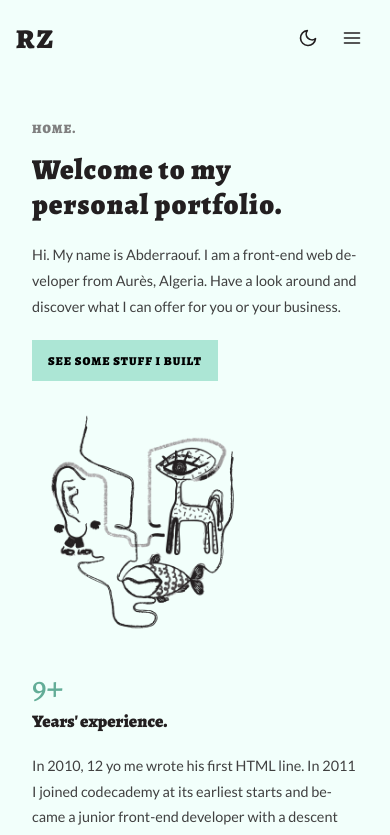
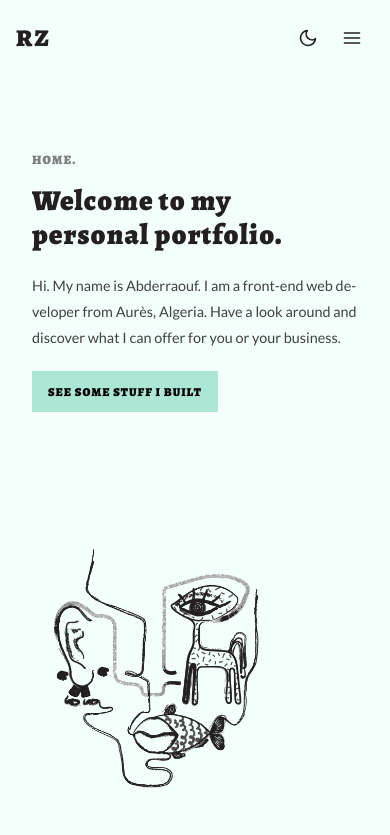
Before and after one commit to rofazayn/portfolio-remastered, a React (Create React App) app: page /home in a window 390 px wide. Shown: the top 835 px of the page. Built offline with nearby package versions, Linux system fonts and the light colour scheme.

Commit message:
Major responsivity update

```diff
--- a/src/AppStyled.js
+++ b/src/AppStyled.js
@@ -59,6 +59,27 @@ const SApp = styled.div`
       font-size: 0.9rem;
     }
   }
+
+  .top {
+    width: 100%;
+    height: 100%;
+    min-height: 100vh;
+    padding-bottom: 5vh;
+    @media (max-width: 992px) {
+      padding-top: 100px;
+      padding-bottom: 0;
+    }
+    display: flex;
+    justify-content: space-around;
+    align-items: center;
+
+    @media (max-width: 768px) {
+      flex-direction: column;
+    }
+    .section {
+      width: 100%;
+    }
+  }
 `;
 
 export default SApp;
--- a/src/components/Container/Container.js
+++ b/src/components/Container/Container.js
@@ -5,7 +5,7 @@ const SContainer = styled.div`
   width: 100%;
   max-width: 1200px;
   margin: 0 auto;
-  padding: 0 2rem;
+  padding: 0 4rem;
   @media (max-width: 1200px) {
     max-width: 992px;
   }
@@ -14,6 +14,7 @@ const SContainer = styled.div`
   }
   @media (max-width: 768px) {
     max-width: 576px;
+    padding: 0 2rem;
   }
   @media (max-width: 576px) {
     max-width: 400px;
--- a/src/components/Hero/Hero.js
+++ b/src/components/Hero/Hero.js
@@ -1,6 +1,6 @@
 import React, { useEffect, useRef } from 'react';
 import styled from 'styled-components';
-import { ReactComponent as SquareIcon } from '../../assets/icons/square.svg';
+// import { ReactComponent as SquareIcon } from '../../assets/icons/square.svg';
 import Button from '../../components/Button/Button';
 import { Link } from 'react-router-dom';
 import {
@@ -13,7 +13,6 @@ const SHero = styled.div`
   display: flex;
   flex-direction: column;
   width: 100%;
-  min-height: 100%;
   align-items: flex-start;
   justify-content: center;
 
@@ -49,10 +48,9 @@ const SHero = styled.div`
       display: flex;
       width: 100%;
       .text {
-        max-width: 480px;
-        visibility: hidden;
+        max-width: 450px;
         @media (max-width: 768px) {
-          max-width: none;
+          max-width: auto;
         }
       }
     }
--- a/src/components/Image/Image.js
+++ b/src/components/Image/Image.js
@@ -4,32 +4,14 @@ import { revealImage } from '../../helpers/Animations';
 
 const SImage = styled.div`
   width: 100%;
-  max-width: 500px;
-  height: 500px;
+  height: 100%;
   background: ${({ theme }) => theme.colors.background};
   position: relative;
   overflow: hidden;
   opacity: 0;
-  @media (max-width: 1200px) {
-    max-width: 475px;
-    height: 475px;
-  }
-  @media (max-width: 992px) {
-    max-width: 400px;
-    height: 400px;
-  }
+  display: flex;
   @media (max-width: 768px) {
-    max-width: 350px;
-    height: 350px;
-    margin: 2rem 0;
-  }
-  @media (max-width: 576px) {
-    max-width: 300px;
-    height: 300px;
-  }
-  @media (max-width: 420px) {
-    max-width: 220px;
-    height: 220px;
+    margin-top: 2rem;
   }
   .background-layer1 {
     position: absolute;
@@ -50,19 +32,19 @@ const SImage = styled.div`
     z-index: 11;
   }
   .image-layer {
-    position: absolute;
-    top: 0;
-    right: 0;
     width: 100%;
     height: 100%;
     z-index: 9;
-    overflow: hidden;
     display: flex;
-    justify-content: center;
+    justify-content: flex-end;
     align-items: center;
+    @media (max-width: 768px) {
+      justify-content: flex-start;
+    }
     img {
       object-fit: cover;
-      width: 100%;
+      width: calc((40vh + 40vw) / 2);
+      max-width: 600px;
     }
   }
 `;
--- a/src/components/Logo/Logo.js
+++ b/src/components/Logo/Logo.js
@@ -10,7 +10,7 @@ const SLogo = styled.span`
   font-weight: 700;
   letter-spacing: 2px;
   font-family: 'Alegreya';
-  font-size: 1.7rem;
+  font-size: 1.5rem;
   color: ${({ theme }) => theme.colors.primary};
   span {
     color: ${({ theme }) => theme.colors.vein};
--- a/src/components/Wrapper/Wrapper.js
+++ b/src/components/Wrapper/Wrapper.js
@@ -2,23 +2,20 @@ import React from 'react';
 import styled from 'styled-components';
 
 const SWrapper = styled.div`
-  padding: 200px 0;
-
-  min-height: calc(100vh - 80px);
   position: relative;
   background: ${({ theme }) => theme.colors.background};
   display: flex;
   @media (max-width: 1200px) {
-    padding: 180px 0;
+    padding-bottom: 180px;
   }
   @media (max-width: 992px) {
-    padding: 150px 0;
+    padding-bottom: 150px;
   }
   @media (max-width: 768px) {
-    padding: 120px 0;
+    padding-bottom: 120px;
   }
   @media (max-width: 576px) {
-    padding: 120px 0;
+    padding-bottom: 120px;
   }
 `;
 
--- a/src/views/Contact/Contact.js
+++ b/src/views/Contact/Contact.js
@@ -7,22 +7,6 @@ import Hero from '../../components/Hero/Hero';
 
 const SContact = styled.main`
   width: 100%;
-  .top {
-    display: flex;
-    align-items: center;
-    justify-content: flex-start;
-    width: 100%;
-    @media (max-width: 1200px) {
-    }
-    @media (max-width: 992px) {
-    }
-    @media (max-width: 768px) {
-      flex-direction: column;
-      align-items: flex-start;
-    }
-    @media (max-width: 576px) {
-    }
-  }
 `;
 
 const Contact = ({ pageTitle }) => {
@@ -39,6 +23,7 @@ const Contact = ({ pageTitle }) => {
     <SContact className='page'>
       <Container>
         <div className='top'>
+          <div className='section'>
             <Hero
               pageTitle={pageTitle + '.'}
               line1={line1}
@@ -47,7 +32,10 @@ const Contact = ({ pageTitle }) => {
               buttonText={buttonText}
               buttonPath={'/'}
             />
+          </div>
+          <div className='section'>
             <Image src={contactImage} />
+          </div>
         </div>
       </Container>
     </SContact>
--- a/src/views/Hire/Hire.js
+++ b/src/views/Hire/Hire.js
@@ -7,22 +7,6 @@ import Hero from '../../components/Hero/Hero';
 
 const SHire = styled.main`
   width: 100%;
-  .top {
-    display: flex;
-    align-items: center;
-    justify-content: flex-start;
-    width: 100%;
-    @media (max-width: 1200px) {
-    }
-    @media (max-width: 992px) {
-    }
-    @media (max-width: 768px) {
-      flex-direction: column;
-      align-items: flex-start;
-    }
-    @media (max-width: 576px) {
-    }
-  }
 `;
 
 const Hire = ({ pageTitle }) => {
@@ -39,6 +23,7 @@ const Hire = ({ pageTitle }) => {
     <SHire className='page'>
       <Container>
         <div className='top'>
+          <div className='section'>
             <Hero
               pageTitle={pageTitle + '.'}
               line1={line1}
@@ -47,7 +32,10 @@ const Hire = ({ pageTitle }) => {
               buttonText={buttonText}
               buttonPath={'/contact'}
             />
+          </div>
+          <div className='section'>
             <Image src={hireImage} />
+          </div>
         </div>
       </Container>
     </SHire>
--- a/src/views/Home/Home.js
+++ b/src/views/Home/Home.js
@@ -7,18 +7,9 @@ import Hero from '../../components/Hero/Hero';
 
 const SHome = styled.div`
   width: 100%;
-  .top {
-    display: flex;
-    align-items: center;
-    justify-content: flex-start;
-    width: 100%;
-    @media (max-width: 768px) {
-      flex-direction: column;
-      align-items: flex-start;
-    }
-  }
+
   .mid {
-    padding: 100px 0;
+    padding-bottom: 200px;
     @media (max-width: 768px) {
       padding: 0;
     }
@@ -90,6 +81,7 @@ const Home = ({ pageTitle }) => {
     <SHome className='page'>
       <Container>
         <div className='top'>
+          <div className='section'>
             <Hero
               pageTitle={pageTitle + '.'}
               line1={line1}
@@ -98,7 +90,10 @@ const Home = ({ pageTitle }) => {
               buttonText={buttonText}
               buttonPath={'/projects'}
             />
+          </div>
+          <div className='section'>
             <Image src={homeImage} />
+          </div>
         </div>
         <div className='mid'>
           <div className='experience'>
--- a/src/views/Projects/Projects.js
+++ b/src/views/Projects/Projects.js
@@ -7,28 +7,13 @@ import Hero from '../../components/Hero/Hero';
 
 const SProjects = styled.main`
   width: 100%;
-  .top {
-    display: flex;
-    align-items: center;
-    justify-content: flex-start;
-    width: 100%;
-    @media (max-width: 1200px) {
-    }
-    @media (max-width: 992px) {
-    }
-    @media (max-width: 768px) {
-      flex-direction: column;
-      align-items: flex-start;
-    }
-    @media (max-width: 576px) {
-    }
-  }
 `;
 
 const Projects = ({ pageTitle }) => {
-  const line1 = `Projects, `;
-  const line2 = `Oh projects!`;
-  const paragraph = `Throughout my career, I delivered more than 50 projects to individuals, startups, small businesses and even established companies, here are some simple demonstrations.`;
+  const line1 = `Hmm
+  .. projects?`;
+  const line2 = `I have done plenty!`;
+  const paragraph = `I delivered more than 50 projects to individuals, startups, small businesses and even established companies, below are some side projects as demonstations of my skills.`;
   const buttonText = `Check out my resume`;
 
   useEffect(() => {
@@ -39,6 +24,7 @@ const Projects = ({ pageTitle }) => {
     <SProjects className='page'>
       <Container>
         <div className='top'>
+          <div className='section'>
             <Hero
               pageTitle={pageTitle + '.'}
               line1={line1}
@@ -47,7 +33,10 @@ const Projects = ({ pageTitle }) => {
               buttonText={buttonText}
               buttonPath={'/resume'}
             />
+          </div>
+          <div className='section'>
             <Image src={ProjectsImage} />
+          </div>
         </div>
       </Container>
     </SProjects>
--- a/src/views/Resume/Resume.js
+++ b/src/views/Resume/Resume.js
@@ -7,22 +7,6 @@ import Hero from '../../components/Hero/Hero';
 
 const SResume = styled.div`
   width: 100%;
-  .top {
-    display: flex;
-    align-items: center;
-    justify-content: flex-start;
-    width: 100%;
-    @media (max-width: 1200px) {
-    }
-    @media (max-width: 992px) {
-    }
-    @media (max-width: 768px) {
-      flex-direction: column;
-      align-items: flex-start;
-    }
-    @media (max-width: 576px) {
-    }
-  }
 `;
 
 const Resume = ({ pageTitle }) => {
@@ -39,6 +23,7 @@ const Resume = ({ pageTitle }) => {
     <SResume className='page'>
       <Container>
         <div className='top'>
+          <div className='section'>
             <Hero
               pageTitle={pageTitle + '.'}
               line1={line1}
@@ -47,7 +32,10 @@ const Resume = ({ pageTitle }) => {
               buttonText={buttonText}
               buttonPath={'/hire'}
             />
+          </div>
+          <div className='section'>
             <Image src={resumeImage} />
+          </div>
         </div>
       </Container>
     </SResume>
```
Lines whose indentation alone changed are shown as unchanged.
